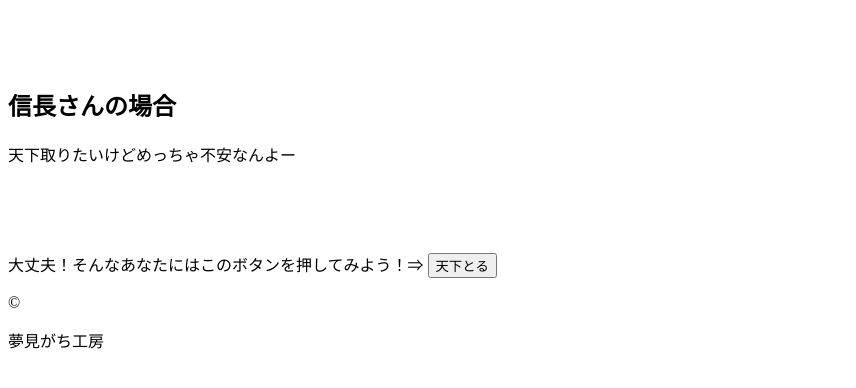
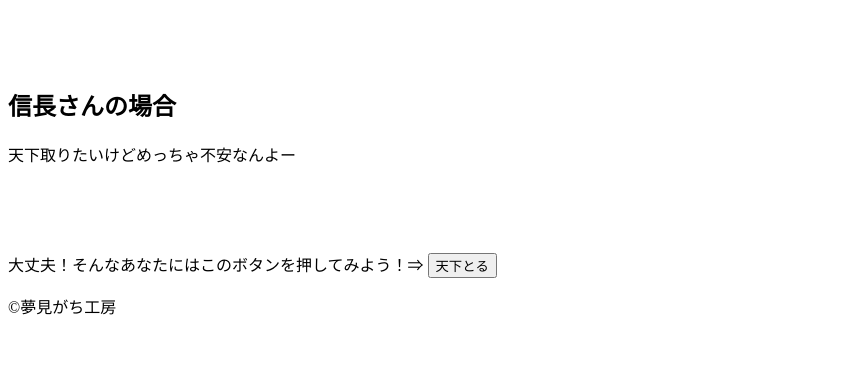
Before and after one commit to KakutouEbifly/web1-9, a plain HTML site: page index.html in a window 1280 px wide. Shown: the part 140-528 px from the top of the page, without its empty margins (0-856 px from the left). Drawn offline with Linux system fonts and the light colour scheme.

Commit message:
Update index.html

```diff
--- a/index.html
+++ b/index.html
@@ -28,6 +28,6 @@
         <input type="button" value="天下とる" onClick="location.href=html/tenka.html" class="button"></p>
     </section>
 
-    <footer>&copy;<p>夢見がち工房</p></footer>
+    <footer>&copy;夢見がち工房</footer>
   </body>
 </html>
```
